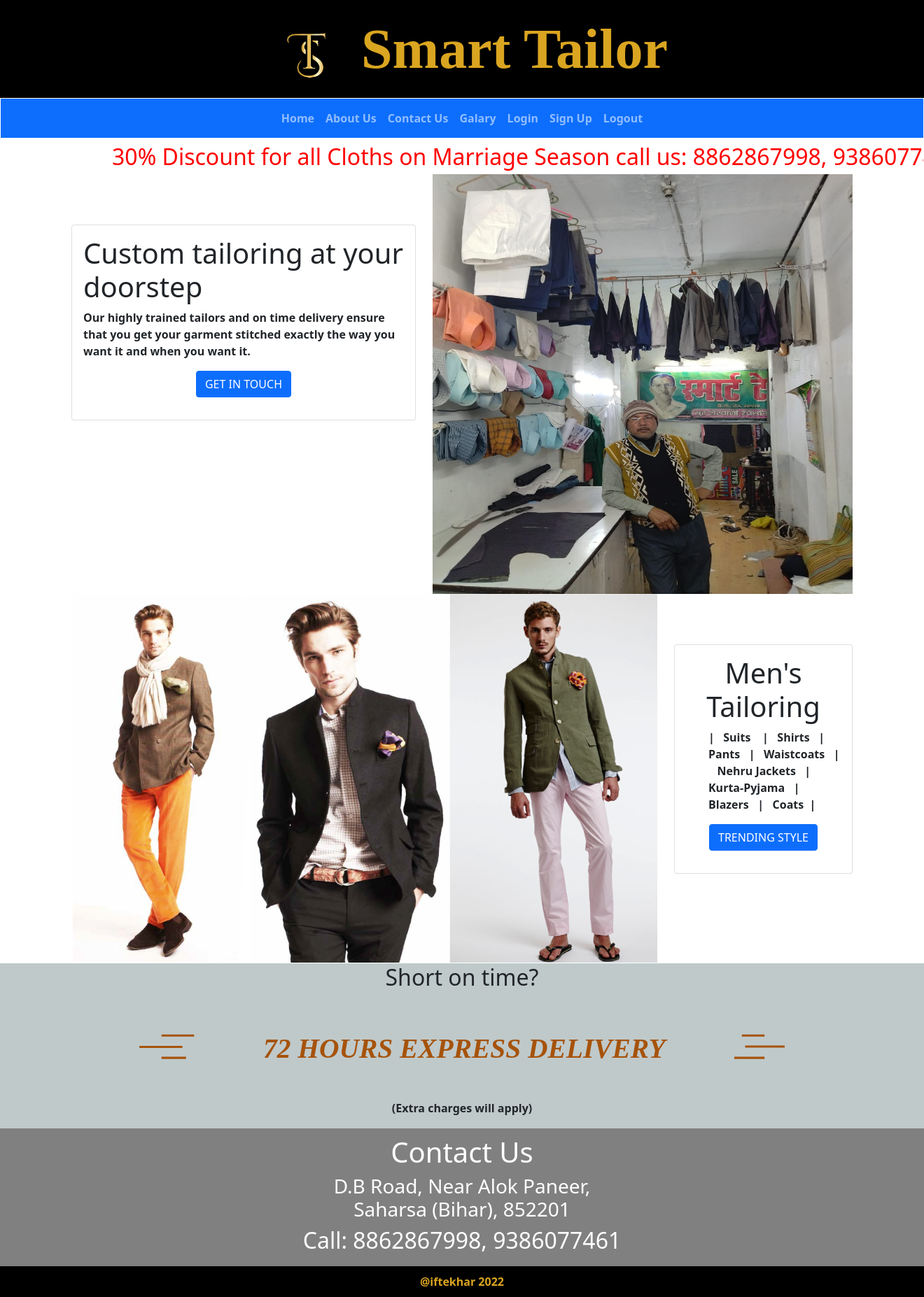
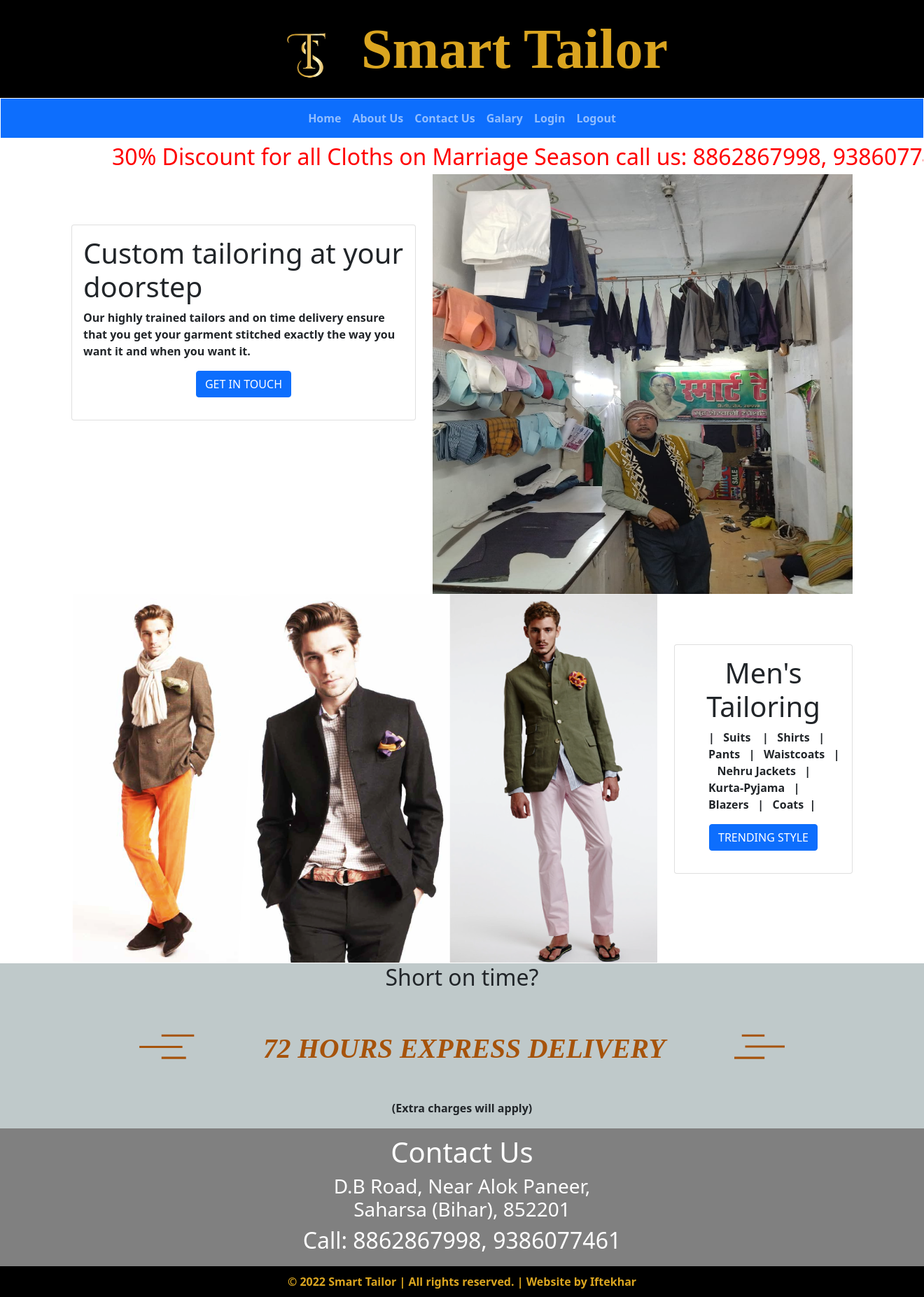
Before and after one commit to Iftekhar38/SmartTailorProject, a Django app: page / in a window 1320 px wide; the page is wider, and only the part inside the window is pictured. Shown: that part at 70% size. Run offline with Django 3.2, Linux system fonts and the light colour scheme; lists and menus that the app fills with data are empty; parts of the project's set-up code (start-up, migrations or seed data) failed here and were passed over.

Commit message:
Second commit

```diff
--- a/STproj/settings.py
+++ b/STproj/settings.py
@@ -26,7 +26,7 @@ SECRET_KEY = 'v9m6^l2_l9)&n+f$1i%tmvaatcp!kmbkagx62)yoq@yqps#2)r'
 # SECURITY WARNING: don't run with debug turned on in production!
 DEBUG = True
 
-ALLOWED_HOSTS = []
+ALLOWED_HOSTS = ['127.0.0.1', 'smarttailor.herokuapp.com']
 
 
 # Application definition
@@ -44,6 +44,7 @@ INSTALLED_APPS = [
 
 MIDDLEWARE = [
     'django.middleware.security.SecurityMiddleware',
+    'whitenoise.middleware.WhiteNoiseMiddleware',
     'django.contrib.sessions.middleware.SessionMiddleware',
     'django.middleware.common.CommonMiddleware',
     'django.middleware.csrf.CsrfViewMiddleware',
@@ -128,3 +129,4 @@ MEDIA_URL = '/media/'
 
 LOGIN_REDIRECT_URL = '/addproduct'
 LOGOUT_REDIRECT_URL = '/logout'
+STATIC_ROOT = 'staticfiles'
--- a/STproj/urls.py
+++ b/STproj/urls.py
@@ -19,6 +19,9 @@ from STApp import views
 from django.conf import settings
 from django.conf.urls.static import static
 
+from django.views.static import serve
+from django.conf.urls import url
+
 urlpatterns = [
     path('admin/', admin.site.urls),
     path('', views.index, name="index"),
@@ -32,7 +35,9 @@ urlpatterns = [
     path('logout/', views.logout, name="logout"),
     path('viewproduct/', views.viewProduct, name='viewproduct'),
     re_path(r'^update/(?P<id>\d+)/$', views.updateproduct, name="update"),
-    re_path(r'^delete/(?P<id>\d+)/$', views.deleteproduct, name="delete")
+    re_path(r'^delete/(?P<id>\d+)/$', views.deleteproduct, name="delete"),
+    url(r'^media/(?P<path>.*)$', serve,{'document_root': settings.MEDIA_ROOT}),
+    url(r'^static/(?P<path>.*)$', serve,{'document_root': settings.STATIC_ROOT}),
 
 ]
 
--- a/templates/STApp/base.html
+++ b/templates/STApp/base.html
@@ -45,9 +45,9 @@
                               <li class="nav-item">
                                 <a class="nav-link" href="/accounts/login/">Login</a>
                               </li>
-                              <li class="nav-item">
+                              {% comment %} <li class="nav-item">
                                 <a class="nav-link" href="{% url 'signup' %}">Sign Up</a>
-                              </li>
+                              </li> {% endcomment %}
 
                               <li class="nav-item">
                                 <a class="nav-link" href="{% url 'logout' %}">Logout</a>
@@ -101,7 +101,7 @@
                     <h2>Call: 8862867998, 9386077461</h2>
                 </th>
             <tr>
-                <th colspan="2" style="background-color: black; text-align: center; padding:10px; color:#DAA520;">@iftekhar 2022</th>
+                <th colspan="2" style="background-color: black; text-align: center; padding:10px; color:#DAA520;">&copy; 2022 Smart Tailor | All rights reserved. | Website by Iftekhar</th>
             </tr>
 
         <table>
--- a/templates/STApp/contact.html
+++ b/templates/STApp/contact.html
@@ -5,12 +5,13 @@
 <table>
 <thead>
   <th>
-<div class="card" style="width: 50rem;">
+    <iframe src="https://www.google.com/maps/embed?pb=!1m18!1m12!1m3!1d3589.423206506306!2d86.59175741502351!3d25.888454683579365!2m3!1f0!2f0!3f0!3m2!1i1024!2i768!4f13.1!3m3!1m2!1s0x39ee3d051e6415c5%3A0x9de0df2aba98d9d6!2sSmart%20Tailor!5e0!3m2!1sen!2sin!4v1645343425263!5m2!1sen!2sin" width="600" height="450" style="border:0;" allowfullscreen="" loading="lazy"></iframe>
+{% comment %} <div class="card" style="width: 50rem;">
     <div class="card-body">
       <h3>Find Us Here</h3>
       {{m|safe}}
     </div>
-  </div>
+  </div> {% endcomment %}
 
 </th>
 <th>
```
Also changed, not shown: requirements.txt (added, +43 -0 lines), db.sqlite3, images/kurta_ZPyvn1N.jpg (added), 1 other file.
